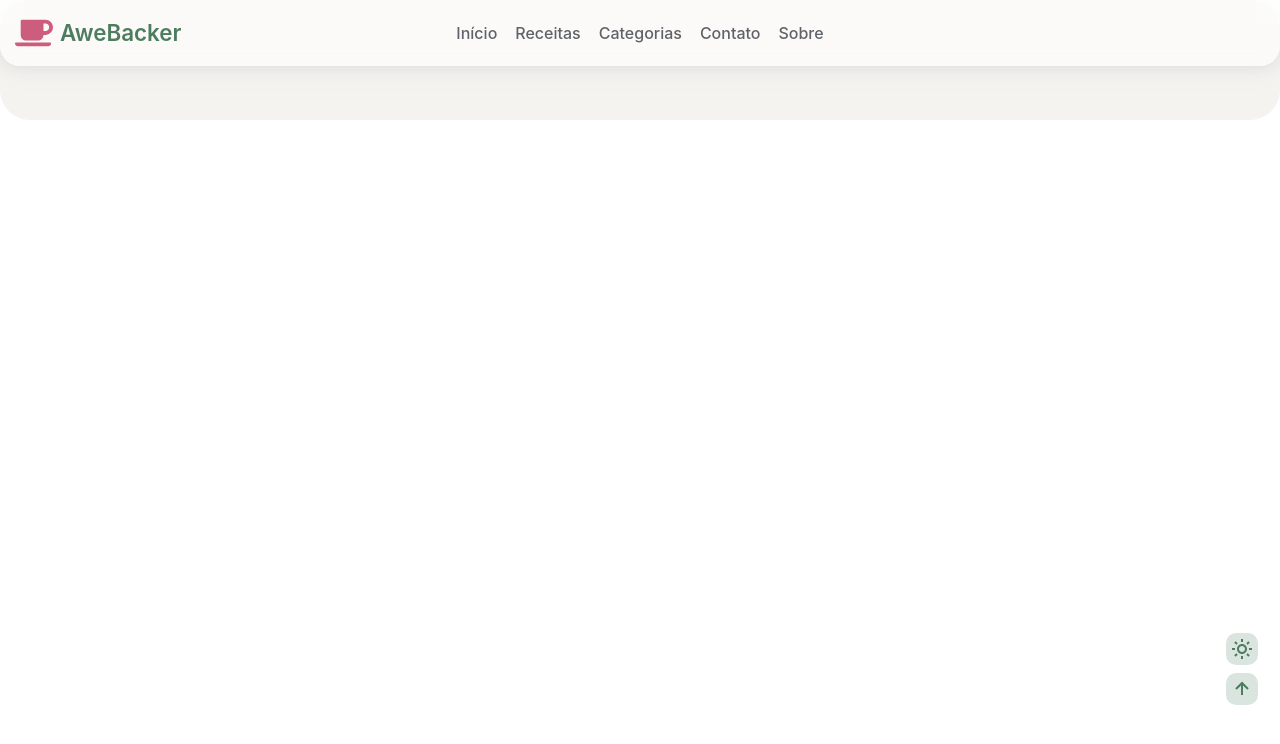
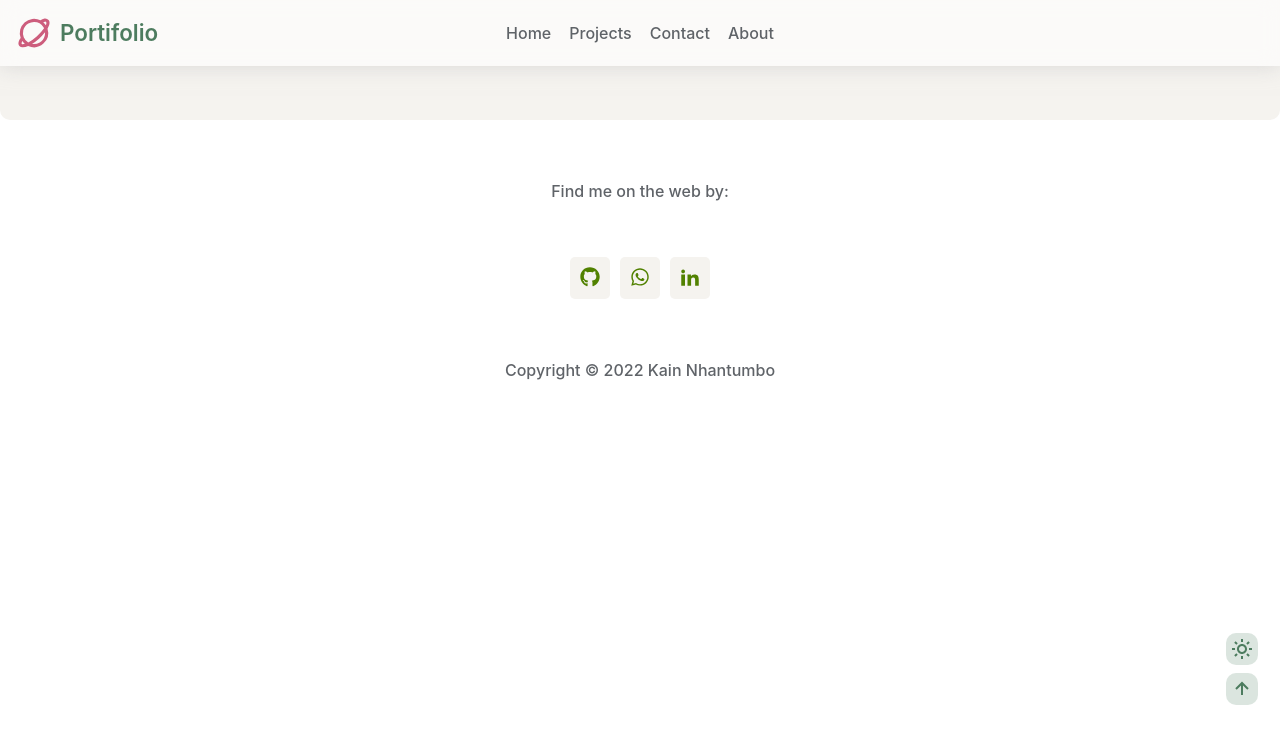
Before and after one commit to KainNhantumbo/portifolio.dev, a Next.js app: page / in a window 1280 px wide. Shown: the top 744 px of the page. Built offline with nearby package versions, Linux system fonts and the light colour scheme.

Commit message:
feat: added new footer components.

```diff
--- a/components/Footer.tsx
+++ b/components/Footer.tsx
@@ -1,8 +1,54 @@
 import { FooterContainer as Container } from '../styles/components/footer';
 import { FC } from 'react';
+import { FaGithub, FaWhatsapp } from 'react-icons/fa';
+import { ImLinkedin2 } from 'react-icons/im';
+
+interface FooterLinks {
+	name: string;
+	icon: JSX.Element;
+	link: string;
+}
 
 const Footer: FC = ({}): JSX.Element => {
-	return <Container></Container>;
+	const media_links: FooterLinks[] = [
+		{
+			name: 'Github',
+			icon: <FaGithub />,
+			link: 'https://github.com/KainNhantumbo',
+		},
+		{
+			name: 'Whatsapp',
+			icon: <FaWhatsapp />,
+			link: 'https://wa.me/258871002535',
+		},
+		{
+			name: 'LinkedIn',
+			icon: <ImLinkedin2 />,
+			link: 'https://www.linkedin.com/in/kain-nhantumbo-aa380317a/',
+		},
+	];
+
+	return (
+		<Container>
+			<h3>
+				<strong>Find me on the web by:</strong>
+			</h3>
+			<ul>
+				{media_links.map((link, index) => {
+					return (
+						<li key={index}>
+							<a href={link.link} target={'_blank'} rel={'noreferrer noopener'}>
+								{link.icon}
+							</a>
+						</li>
+					);
+				})}
+			</ul>
+			<p>
+				<strong>Copyright &copy; 2022 Kain Nhantumbo </strong>
+			</p>
+		</Container>
+	);
 };
 
 export default Footer;
--- a/components/Header.tsx
+++ b/components/Header.tsx
@@ -4,6 +4,7 @@ import { HeaderContainer as Container } from '../styles/components/header';
 import { useRouter } from 'next/router';
 import Link from 'next/link';
 import { motion } from 'framer-motion';
+import { BiPlanet } from 'react-icons/bi';
 
 const Header: FC = (): JSX.Element => {
 	const router = useRouter();
@@ -31,9 +32,9 @@ const Header: FC = (): JSX.Element => {
 
 	return (
 		<Container>
-			<h2 className='brand' onClick={() => router.push('/')}>
-				<FaCoffee />
-				<span>AweBacker</span>
+			<h2 className='brand' onClick={() => router.push('#')}>
+				<BiPlanet />
+				<span>Portifolio</span>
 			</h2>
 			<motion.button
 				whileTap={{ scale: 0.5 }}
@@ -44,44 +45,39 @@ const Header: FC = (): JSX.Element => {
 			</motion.button>
 			<nav className='navbar'>
 				<ul style={{ display: isMenu ? 'flex' : 'none' }}>
-					<Link href={'/'}>
+					<Link href={'#home'}>
 						<motion.li
 							whileTap={{ scale: 0.7 }}
 							whileHover={{ scale: 1.05, y: 1 }}
 						>
-							<span>Início</span>
+							<span>Home</span>
 						</motion.li>
 					</Link>
-					<Link href={'/recipes?page=1'}>
+
+					<Link href={'#projects'}>
 						<motion.li
 							whileTap={{ scale: 0.7 }}
 							whileHover={{ scale: 1.05, y: 1 }}
 						>
-							<span>Receitas</span>
+							<span>Projects</span>
 						</motion.li>
 					</Link>
-					<Link href={'/categories'}>
+
+					<Link href={'#contact'}>
 						<motion.li
 							whileTap={{ scale: 0.7 }}
 							whileHover={{ scale: 1.05, y: 1 }}
 						>
-							<span>Categorias</span>
+							<span>Contact</span>
 						</motion.li>
 					</Link>
-					<Link href={'/contact'}>
+
+					<Link href={'#about'}>
 						<motion.li
 							whileTap={{ scale: 0.7 }}
 							whileHover={{ scale: 1.05, y: 1 }}
 						>
-							<span>Contato</span>
-						</motion.li>
-					</Link>
-					<Link href={'/about'}>
-						<motion.li
-							whileTap={{ scale: 0.7 }}
-							whileHover={{ scale: 1.05, y: 1 }}
-						>
-							<span>Sobre</span>
+							<span>About</span>
 						</motion.li>
 					</Link>
 				</ul>
--- a/styles/components/footer.ts
+++ b/styles/components/footer.ts
@@ -9,166 +9,52 @@ export const FooterContainer = styled.footer`
 	flex-direction: column;
 	gap: 50px;
 
-	.newsletter {
+	width: 100%;
+	padding-top: 5px;
+	margin-top: 20px;
+	backdrop-filter: blur(10px);
+	background: rgba(${({ theme }) => theme.backgroundAlt}, .3);
+
+	h3 {
+		text-align: center;
+		line-height: 2rem;
+	}
+
+	ul {
 		display: flex;
 		justify-content: center;
-		flex-direction: column;
 		align-items: center;
-		gap: 12px;
-		margin: 0 10px;
+		flex-direction: row;
+		gap: 10px;
 
-		.container {
-			display: flex;
-			justify-content: space-between;
-			width: 100%;
-			flex-direction: row;
-			max-width: 700px;
-			align-items: center;
-			gap: 10px;
-			background: rgb(${({ theme }) => theme.hover});
-			padding: 20px 50px;
-			border-radius: 10px;
+		li {
+			display: grid;
+			place-content: center;
+			place-items: center;
+		background:	rgb(${({ theme }) => theme.background_alter});
+			border-radius: 5px;
+			padding: 10px;
 
-			@media screen and (max-width: 715px) {
-				flex-direction: column;
-			}
-			@media screen and (max-width: 420px) {
-				padding: 20px 10px;
-			}
+			:hover {
+				color: rgb(${({ theme }) => theme.secondary});
+				transition: all 200ms ease;
 
-			.content {
-				display: flex;
-				flex-flow: column nowrap;
-				gap: 10px;
-
-				h2 {
-					font-size: 1.2rem;
-					font-weight: 500;
-					position: relative;
-					span {
-						padding-left: 25px;
-					}
-					svg {
-						position: absolute;
-						width: 20px;
-						height: 20px;
-						top: 0px;
-						left: 0;
-						color: rgb(${({ theme }) => theme.primary});
-					}
-				}
-				p {
-					line-height: 1.2rem;
-				}
-			}
-
-			.form {
-				form {
-					display: flex;
-					justify-content: flex-start;
-					flex-flow: row nowrap;
-
-					button {
-						border: none;
-						position: relative;
-						background: rgb(${({ theme }) => theme.secondary});
-						font-size: 1rem;
-						padding: 0 10px;
-						color: rgb(${({ theme }) => theme.text});
-						border-radius: 0 5px 5px 0;
-						cursor: pointer;
-						span,
-						svg {
-							pointer-events: none;
-						}
-
-						span {
-							padding-left: 16px;
-						}
-
-						svg {
-							color: rgb(${({ theme }) => theme.text});
-							position: absolute;
-							top: 10px;
-							left: 5px;
-							width: 16px;
-							height: 16px;
-						}
-						:hover {
-							background: rgb(${({ theme }) => theme.primary});
-							transition: all 300ms ease;
-						}
-					}
-
-					input {
-						border: none;
-						padding: 10px;
-						line-height: 1.2rem;
-						outline: none;
-						background: rgb(${({ theme }) => theme.inner});
-						border-radius: 5px 0 0 5px;
-						::placeholder {
-							font-size: 0.9rem;
-							font-weight: 500;
-						}
-						@media screen and (max-width: 360px) {
-							width: 175px;
-						}
-						@media screen and (max-width: 310px) {
-							width: 145px;
-							::placeholder {
-								font-size: 0.8rem;
-							}
-						}
-					}
+				svg {
+					color: rgb(${({ theme }) => theme.font});
+					transition: all 200ms ease;
 				}
 			}
 		}
+		svg {
+			width: 20px;
+			height: 20px;
+			color:rgb(${({ theme }) => theme.primary});
+		}
 	}
 
-	.footer-components {
-		display: grid;
-		grid-template-columns: repeat(2, 1fr) 1.5fr;
-		gap: 30px 20px;
-		padding: 20px;
-		border-radius: 20px 20px 0 0;
-		background: rgb(${({ theme }) => theme.hover});
-		color: rgb(${({ theme }) => theme.font});
-
-		@media screen and (max-width: 810px) {
-			grid-template-columns: repeat(2, 1fr);
-		}
-		@media screen and (max-width: 485px) {
-			grid-template-columns: 1fr;
-		}
-
-		section {
-			h2 {
-				font-weight: 500;
-				font-size: 1.2rem;
-				line-height: 2.2rem;
-			}
-
-			li {
-				line-height: 1.6rem;
-				width: fit-content;
-				:hover {
-					color: rgb(${({ theme }) => theme.primary});
-				}
-			}
-		}
-
-		.copyright {
-			text-transform: uppercase;
-			font-weight: 500;
-			font-size: 0.8rem;
-			letter-spacing: 1px;
-			grid-column: 1/3;
-			line-height: 1.2rem;
-
-			@media screen and (max-width: 485px) {
-				grid-column: 1/1;
-			}
-		}
+	p {
+		text-align: center;
+		padding: 10px;
+		line-height: 1.4rem;
 	}
 `;
--- a/styles/components/header.ts
+++ b/styles/components/header.ts
@@ -15,7 +15,6 @@ export const HeaderContainer = styled.header`
 	backdrop-filter: blur(10px);
 	box-shadow: 0 0 20px rgba(${({ theme }) => theme.shadows}, 0.6);
 	z-index: 5000;
-	border-radius: 0 0 20px 20px;
 	font-family: Inter, 'Open Sans', Montserrat, Poppins, 'PT Sans';
 
 	@media screen and (max-width: 730px) {
--- a/styles/home.ts
+++ b/styles/home.ts
@@ -10,9 +10,10 @@ export const HomeContainer = styled.main`
 	gap: 30px;
 	font-family: Inter, 'Open Sans', Montserrat, Poppins, 'PT Sans';
 	line-height: 1.6rem;
+	margin-bottom: 50px;
+
 	background: rgb(${({ theme }) => theme.background_alter});
-	border-radius: 30px;
-	margin-bottom: 50px;
+	border-radius: 0 0 10px 10px;
 
 	.empty-message {
 		display: grid;
```
